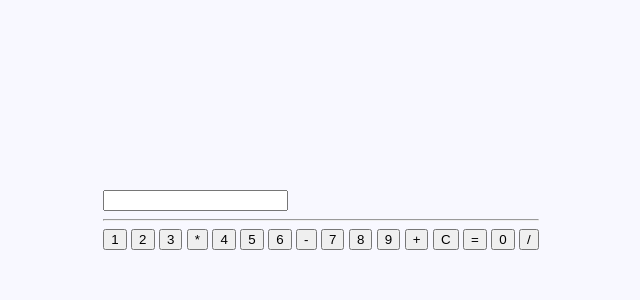
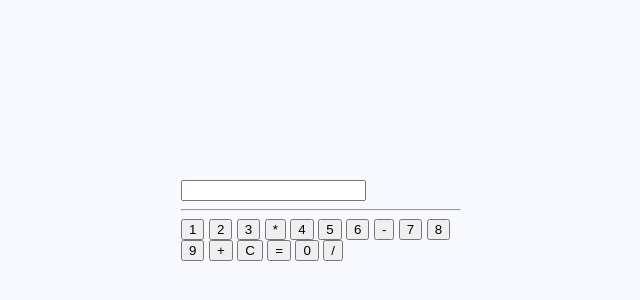
Before and after one commit to M2B0C17-zz/calculadora_lab, a plain HTML site: page index.html in a window 1280 px wide. Shown: the part 180-480 px from the top of the page, without its empty margins (319-959 px from the left). Drawn offline with nearby package versions, Linux system fonts and the light colour scheme; a web font is replaced by a local one.

Commit message:
Tercera Diapo

```diff
--- a/css/style.css
+++ b/css/style.css
@@ -12,3 +12,8 @@ html,body{
   justify-content: center;
   height: 100%;
 }
+
+.flex-content{
+  vertical-align: middle;
+  width: 280px;
+}
```
Also changed, not shown: index.html (+1 -0 lines).
